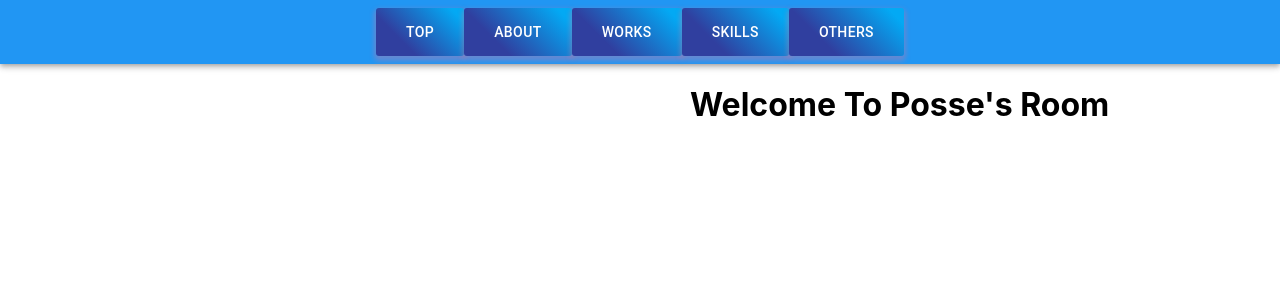
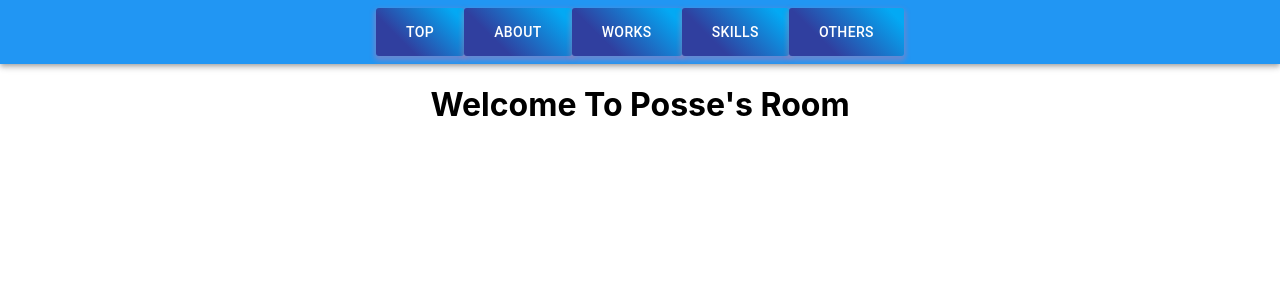
Before and after one commit to posse0427/self-introduction, a React (Create React App) app: page / in a window 1280 px wide. Shown: the top 300 px of the page. Built offline with nearby package versions, Linux system fonts and the light colour scheme.

Commit message:
fix: 文字を真ん中寄せにしました

```diff
--- a/src/Menu.tsx
+++ b/src/Menu.tsx
@@ -8,8 +8,15 @@ import skills from "./components/skills";
 import works from "./components/works";
 import others from "./components/others";
 import styled from "styled-components";
-import { createStyles, makeStyles, Theme } from "@material-ui/core/styles";
-import { AppBar, Toolbar, Button, Grid } from "@material-ui/core";
+import {
+  AppBar,
+  Toolbar,
+  Button,
+  Grid,
+  createStyles,
+  makeStyles,
+  Theme
+} from "@material-ui/core";
 
 // Material-UI をカッコで囲んで、styled の引数にしてやる
 const StyledButton = styled(Button)`
@@ -92,7 +99,7 @@ const Menu: React.FC<Prop> = ({ location }) => {
       <Grid container alignItems="center" justify="center">
         <TransitionGroup>
           <CSSTransition key={currentkey} classNames="fade" timeout={800}>
-            <div style={{ marginLeft: "50px", position: "absolute" }}>
+            <div>
               <Switch location={location}>
                 <Route path="/" exact component={top} />
                 <Route path="/about" exact component={about} />
```
